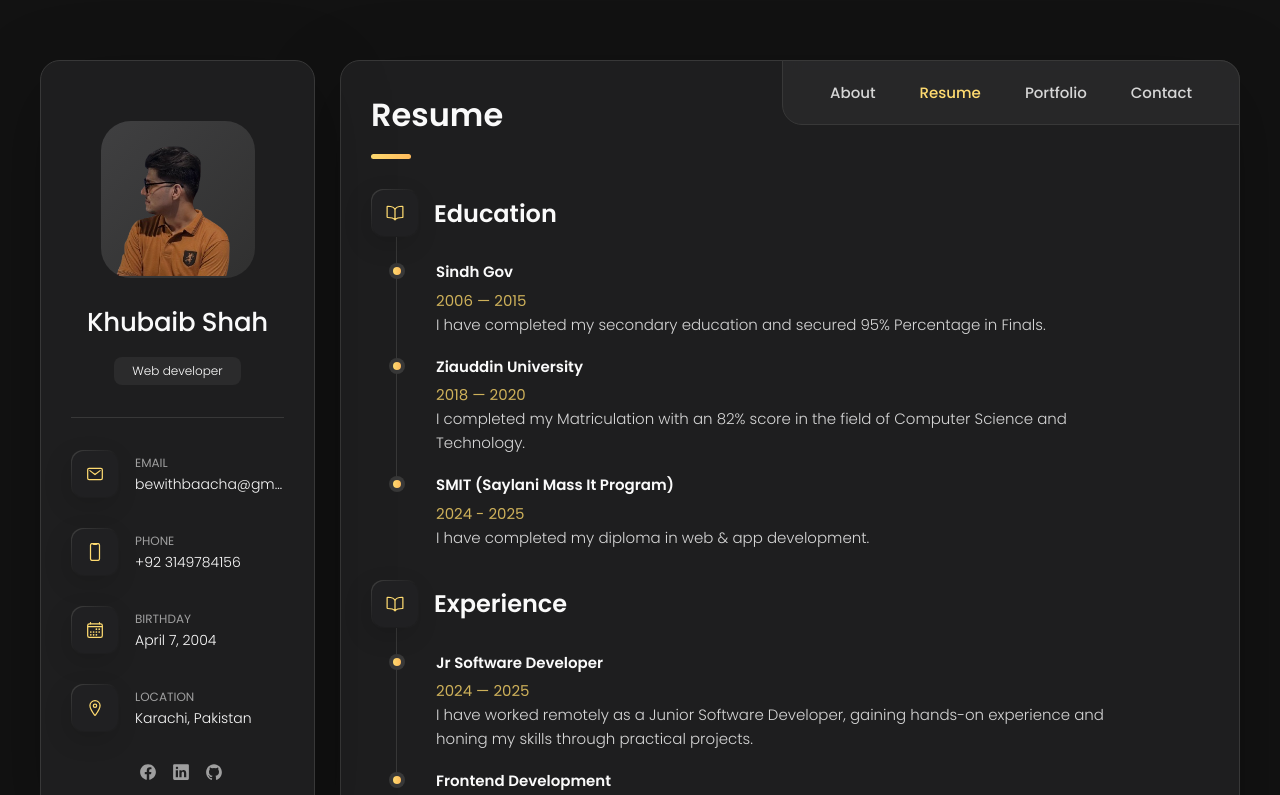
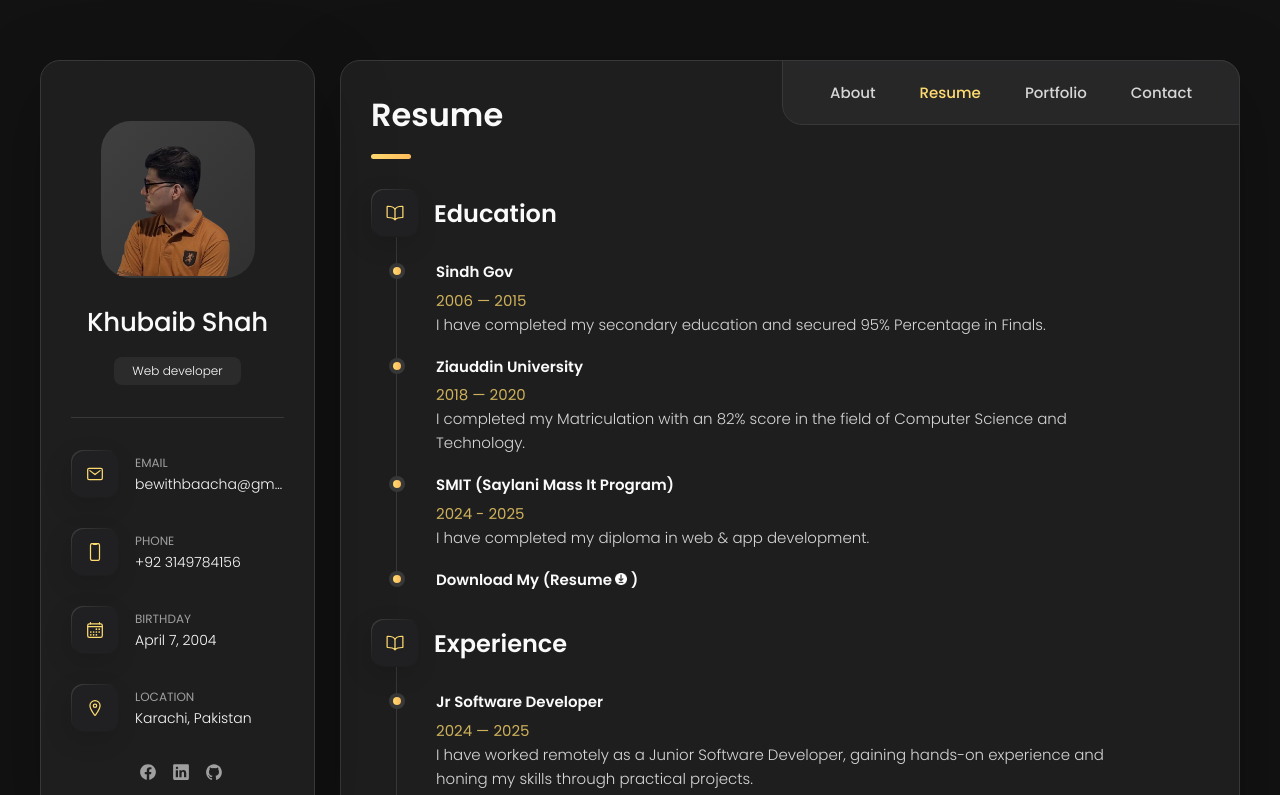
Before and after one commit to Khubaib-shah/Personal-Porfolio, a plain HTML site: page index.html in a window 1280 px wide. Both pictures are taken after a click on the button "Resume". Shown: the top 795 px of the page. Drawn offline with nearby package versions, Linux system fonts and the light colour scheme.

Commit message:
add download link for resume in portfolio

```diff
--- a/index.html
+++ b/index.html
@@ -502,6 +502,23 @@
                   I have completed my diploma in web & app development.
                 </p>
               </li>
+              <li class="timeline-item">
+                <a
+                  href="https://drive.google.com/file/d/1AKE94wg39O3y3mc_PxZ9uvjX6Cncnl_Q/view"
+                  target="_blank"
+                >
+                  <h4 class="h4 timeline-item-title">
+                    Download My (Resume
+                    <img
+                      src="downloading.png"
+                      width="12"
+                      height="12"
+                      style="display: inline; filter: brightness(0) invert(1)"
+                    />
+                    )
+                  </h4>
+                </a>
+              </li>
             </ol>
           </section>
 
```
Also changed, not shown: downloading.png (added).
